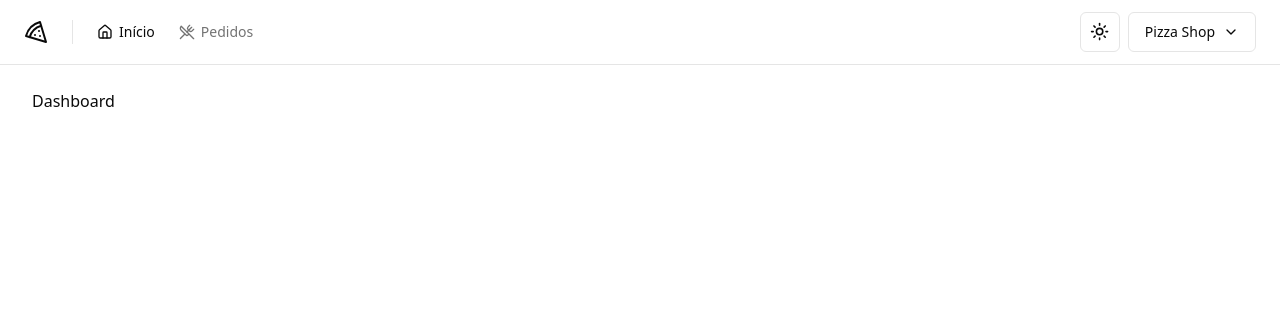
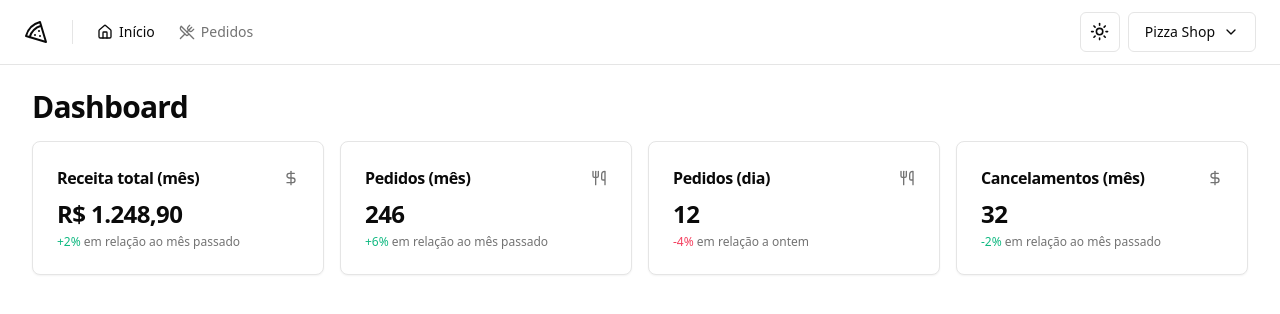
Before and after one commit to rogerrm95/pizza-shop, a React (Vite) app: page / in a window 1280 px wide. Shown: the top 314 px of the page. Built offline with nearby package versions, Linux system fonts and the light colour scheme.

Commit message:
Páginas e componentes (UI) - Página: Dashboard

```diff
--- /dev/null
+++ b/src/components/ui/card.tsx
@@ -0,0 +1,79 @@
+import * as React from 'react'
+
+import { cn } from '@/lib/utils'
+
+const Card = React.forwardRef<
+  HTMLDivElement,
+  React.HTMLAttributes<HTMLDivElement>
+>(({ className, ...props }, ref) => (
+  <div
+    ref={ref}
+    className={cn(
+      'rounded-lg border bg-card text-card-foreground shadow-sm',
+      className,
+    )}
+    {...props}
+  />
+))
+Card.displayName = 'Card'
+
+const CardHeader = React.forwardRef<
+  HTMLDivElement,
+  React.HTMLAttributes<HTMLDivElement>
+>(({ className, ...props }, ref) => (
+  <div
+    ref={ref}
+    className={cn('flex flex-col space-y-1.5 p-6', className)}
+    {...props}
+  />
+))
+CardHeader.displayName = 'CardHeader'
+
+const CardTitle = React.forwardRef<
+  HTMLParagraphElement,
+  React.HTMLAttributes<HTMLHeadingElement>
+>(({ className, ...props }, ref) => (
+  <h3
+    ref={ref}
+    className={cn(
+      'text-2xl font-semibold leading-none tracking-tight',
+      className,
+    )}
+    {...props}
+  />
+))
+CardTitle.displayName = 'CardTitle'
+
+const CardDescription = React.forwardRef<
+  HTMLParagraphElement,
+  React.HTMLAttributes<HTMLParagraphElement>
+>(({ className, ...props }, ref) => (
+  <p
+    ref={ref}
+    className={cn('text-sm text-muted-foreground', className)}
+    {...props}
+  />
+))
+CardDescription.displayName = 'CardDescription'
+
+const CardContent = React.forwardRef<
+  HTMLDivElement,
+  React.HTMLAttributes<HTMLDivElement>
+>(({ className, ...props }, ref) => (
+  <div ref={ref} className={cn('p-6 pt-0', className)} {...props} />
+))
+CardContent.displayName = 'CardContent'
+
+const CardFooter = React.forwardRef<
+  HTMLDivElement,
+  React.HTMLAttributes<HTMLDivElement>
+>(({ className, ...props }, ref) => (
+  <div
+    ref={ref}
+    className={cn('flex items-center p-6 pt-0', className)}
+    {...props}
+  />
+))
+CardFooter.displayName = 'CardFooter'
+
+export { Card, CardHeader, CardFooter, CardTitle, CardDescription, CardContent }
--- a/src/pages/app/dashboard.tsx
+++ /dev/null
@@ -1,10 +0,0 @@
-import { Helmet } from 'react-helmet-async'
-
-export function Dashboard() {
-  return (
-    <div>
-      <Helmet title="Dashboard" />
-      <h1>Dashboard</h1>
-    </div>
-  )
-}
--- /dev/null
+++ b/src/pages/app/dashboard/dashboard.tsx
@@ -0,0 +1,25 @@
+import { Helmet } from 'react-helmet-async'
+
+import { DayOrdersAmountCard } from './day-orders-amount-card'
+import { MonthCanceledOrdersAmountCard } from './month-canceled-orders.amount-card'
+import { MonthOrdersAmountCard } from './month-orders-amount-card'
+import { MonthRevenueCard } from './month-revenue-card'
+
+export function Dashboard() {
+  return (
+    <div>
+      <Helmet title="Dashboard" />
+
+      <div className="flex flex-col gap-4">
+        <h1 className="text-3xl font-bold tracking-tight">Dashboard</h1>
+
+        <div className="grid grid-cols-4 gap-4">
+          <MonthRevenueCard />
+          <MonthOrdersAmountCard />
+          <DayOrdersAmountCard />
+          <MonthCanceledOrdersAmountCard />
+        </div>
+      </div>
+    </div>
+  )
+}
--- /dev/null
+++ b/src/pages/app/dashboard/day-orders-amount-card.tsx
@@ -0,0 +1,22 @@
+import { Utensils } from 'lucide-react'
+
+import { Card, CardContent, CardHeader, CardTitle } from '@/components/ui/card'
+
+export function DayOrdersAmountCard() {
+  return (
+    <Card>
+      <CardHeader className="flex-row items-center justify-between space-y-0 pb-2">
+        <CardTitle className="text-base font-semibold">Pedidos (dia)</CardTitle>
+        <Utensils className="h-4 w-4 text-muted-foreground" />
+      </CardHeader>
+
+      <CardContent className="space-y-1 ">
+        <span className="text-2xl font-bold tracking-tight">12</span>
+        <p className="text-xs text-muted-foreground">
+          <span className="text-rose-500 dark:text-rose-400">-4%</span> em
+          relação a ontem
+        </p>
+      </CardContent>
+    </Card>
+  )
+}
--- /dev/null
+++ b/src/pages/app/dashboard/month-canceled-orders.amount-card.tsx
@@ -0,0 +1,24 @@
+import { DollarSign } from 'lucide-react'
+
+import { Card, CardContent, CardHeader, CardTitle } from '@/components/ui/card'
+
+export function MonthCanceledOrdersAmountCard() {
+  return (
+    <Card>
+      <CardHeader className="flex-row items-center justify-between space-y-0 pb-2">
+        <CardTitle className="text-base font-semibold">
+          Cancelamentos (mês)
+        </CardTitle>
+        <DollarSign className="h-4 w-4 text-muted-foreground" />
+      </CardHeader>
+
+      <CardContent className="space-y-1 ">
+        <span className="text-2xl font-bold tracking-tight">32</span>
+        <p className="text-xs text-muted-foreground">
+          <span className="text-emerald-500 dark:text-emerald-400">-2%</span> em
+          relação ao mês passado
+        </p>
+      </CardContent>
+    </Card>
+  )
+}
--- /dev/null
+++ b/src/pages/app/dashboard/month-orders-amount-card.tsx
@@ -0,0 +1,22 @@
+import { Utensils } from 'lucide-react'
+
+import { Card, CardContent, CardHeader, CardTitle } from '@/components/ui/card'
+
+export function MonthOrdersAmountCard() {
+  return (
+    <Card>
+      <CardHeader className="flex-row items-center justify-between space-y-0 pb-2">
+        <CardTitle className="text-base font-semibold">Pedidos (mês)</CardTitle>
+        <Utensils className="h-4 w-4 text-muted-foreground" />
+      </CardHeader>
+
+      <CardContent className="space-y-1 ">
+        <span className="text-2xl font-bold tracking-tight">246</span>
+        <p className="text-xs text-muted-foreground">
+          <span className="text-emerald-500 dark:text-emerald-400">+6%</span> em
+          relação ao mês passado
+        </p>
+      </CardContent>
+    </Card>
+  )
+}
--- /dev/null
+++ b/src/pages/app/dashboard/month-revenue-card.tsx
@@ -0,0 +1,24 @@
+import { DollarSign } from 'lucide-react'
+
+import { Card, CardContent, CardHeader, CardTitle } from '@/components/ui/card'
+
+export function MonthRevenueCard() {
+  return (
+    <Card>
+      <CardHeader className="flex-row items-center justify-between space-y-0 pb-2">
+        <CardTitle className="text-base font-semibold">
+          Receita total (mês)
+        </CardTitle>
+        <DollarSign className="h-4 w-4 text-muted-foreground" />
+      </CardHeader>
+
+      <CardContent className="space-y-1 ">
+        <span className="text-2xl font-bold tracking-tight">R$ 1.248,90</span>
+        <p className="text-xs text-muted-foreground">
+          <span className="text-emerald-500 dark:text-emerald-400">+2%</span> em
+          relação ao mês passado
+        </p>
+      </CardContent>
+    </Card>
+  )
+}
--- a/src/routes.tsx
+++ b/src/routes.tsx
@@ -2,7 +2,7 @@
 
 import { AppLayout } from './pages/_layouts/app'
 import { AuthLayout } from './pages/_layouts/auth'
-import { Dashboard } from './pages/app/dashboard'
+import { Dashboard } from './pages/app/dashboard/dashboard'
 import { Orders } from './pages/app/orders/orders'
 import { SignIn } from './pages/auth/sign-in'
 import { SignUp } from './pages/auth/sign-up'
```
